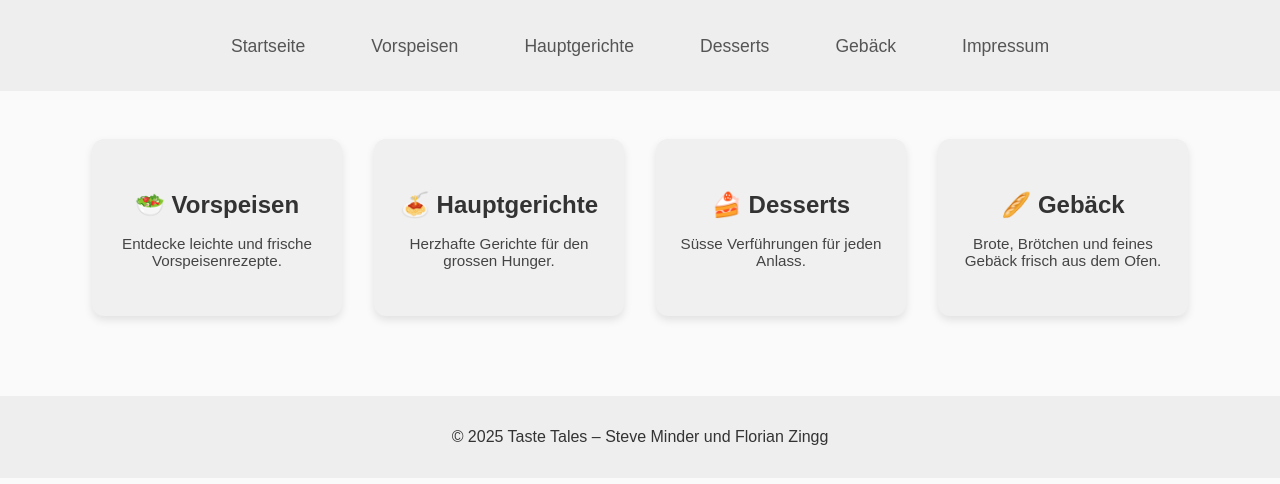
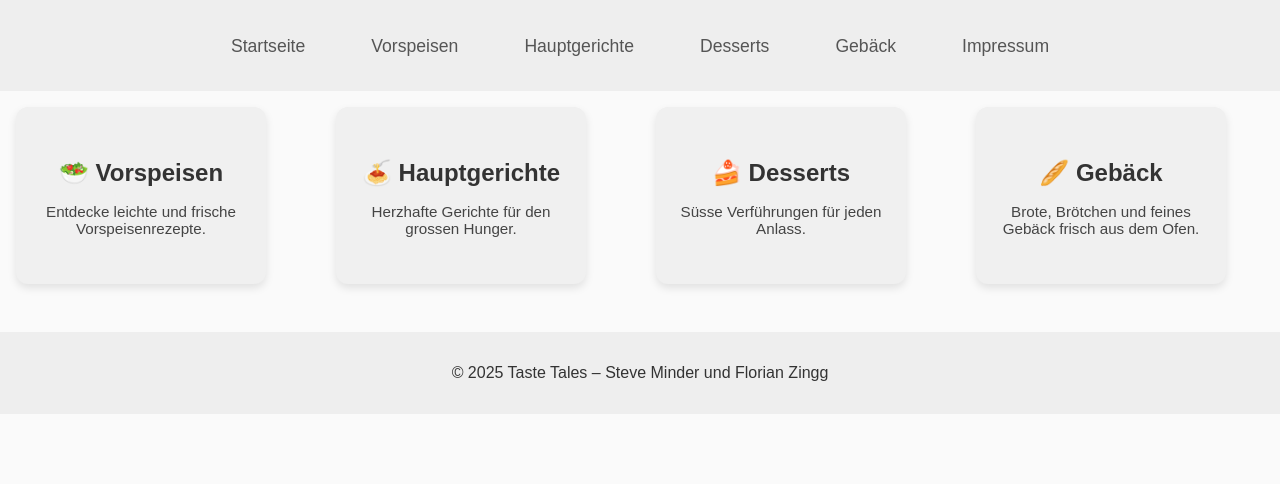
Before and after one commit to SteveMinder/TasteTales, an Eleventy site: page src/index.html in a window 1280 px wide. Shown: the part 78-562 px from the top of the page. Built offline with nearby package versions, Linux system fonts and the light colour scheme; Eleventy itself is replaced by a stand-in of ours; files that its build step writes are made by us from their sources.

Commit message:
try .kategorien display grid

```diff
--- a/docs/css/style.css
+++ b/docs/css/style.css
@@ -35,11 +35,9 @@ section {
 
 /* Layout für die Übersicht auf der Startseite und Kategorie-Seiten */
 .kategorien {
-    display: flex;
-    flex-wrap: wrap;
-    justify-content: center;
+    display: grid;
+    grid-template-columns: repeat(auto-fit, minmax(250px, 1fr));
     gap: 2rem;
-    padding: 2rem;
 }
 
 /* Gestaltung einzelner Kategorie-Karten */
--- a/src/css/style.css
+++ b/src/css/style.css
@@ -35,11 +35,9 @@ section {
 
 /* Layout für die Übersicht auf der Startseite und Kategorie-Seiten */
 .kategorien {
-    display: flex;
-    flex-wrap: wrap;
-    justify-content: center;
+    display: grid;
+    grid-template-columns: repeat(auto-fit, minmax(250px, 1fr));
     gap: 2rem;
-    padding: 2rem;
 }
 
 /* Gestaltung einzelner Kategorie-Karten */
```
